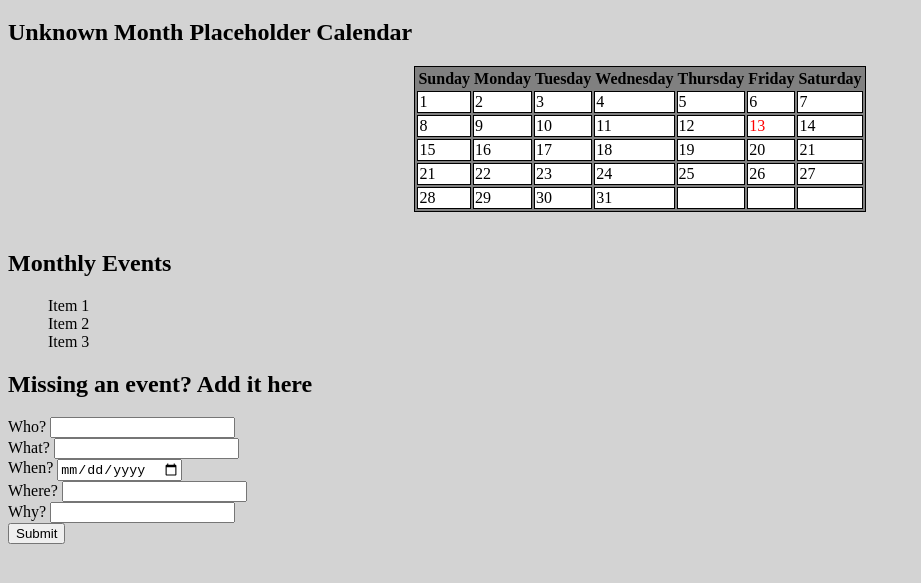
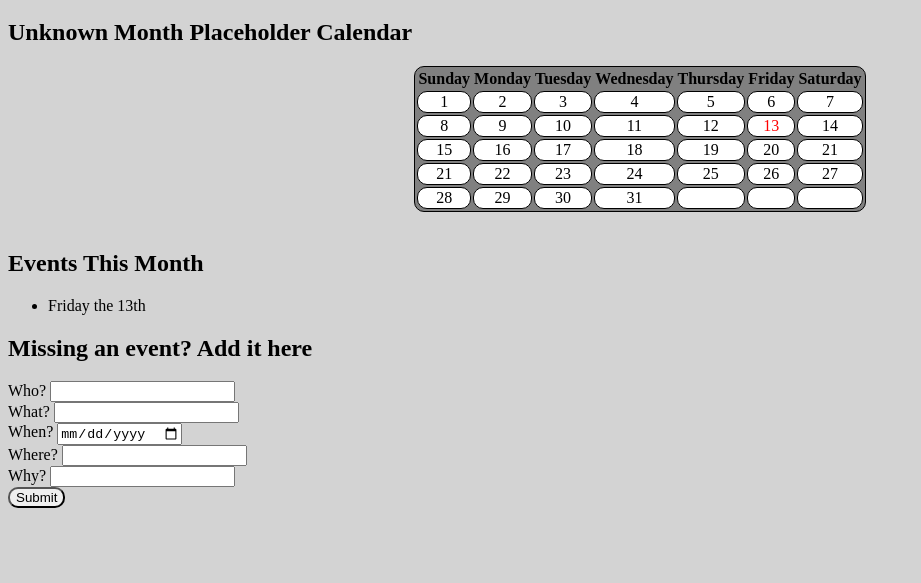
Before and after one commit to IBrickhouse/Calendar-Web-App-Experimentation, a plain HTML site: page index.html in a window 1280 px wide. Shown: the part 61-644 px from the top of the page, without its empty margins (0-921 px from the left). Drawn offline with Linux system fonts and the light colour scheme.

Commit message:
Add More CSS

```diff
--- a/css/style.css
+++ b/css/style.css
@@ -11,18 +11,27 @@ h2 {
 }
 
 ul {
-    list-style: none;
+
   }
+
+.btn {
+    border-radius: 10px;
+    overflow: hidden;
+}
 
 #calendar {
     margin: auto;
     border: 1px solid black;
     background-color: grey;
+    border-radius: 10px;
+    overflow: hidden;
 }
 
 td {
     border: 1px solid black;
     background-color: white;
+    text-align: center;
+    border-radius: 10px;
 }
 
 #events {
@@ -32,3 +41,7 @@ td {
 .event{
     color: red;
 }
+
+td:hover {
+    color: green;
+}
--- a/index.html
+++ b/index.html
@@ -72,13 +72,11 @@
 
     <!-- Events this month-->
     <section class="container">
-        <h1>Monthly Events</h1>
+        <h1>Events This Month</h1>
 
         <ul id="monthlyEvents"></ul>
         <ul class="items">
-            <li class="item">Item 1</li>
-            <li class="item">Item 2</li>
-            <li class="item">Item 3</li>
+            <li class="item">Friday the 13th</li>
         </ul>
 
         <h2>Missing an event? Add it here</h2>
```
